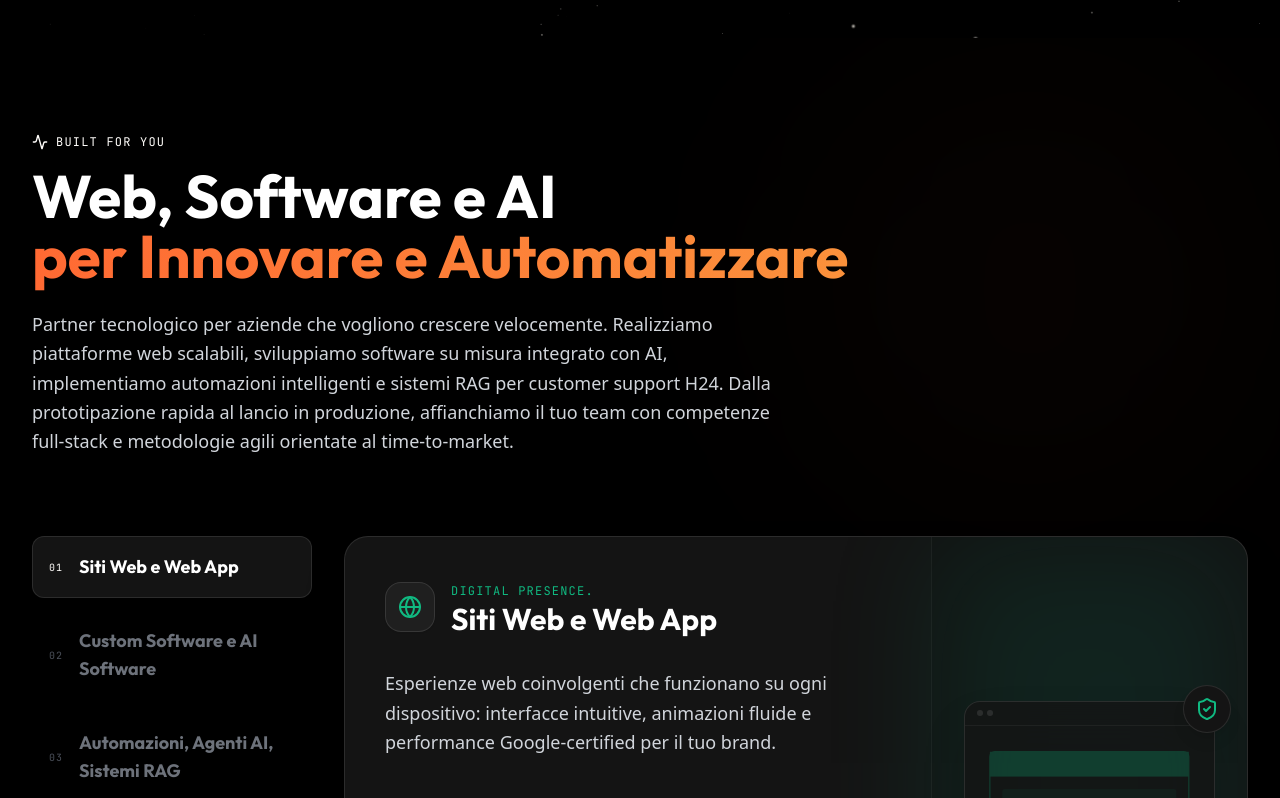
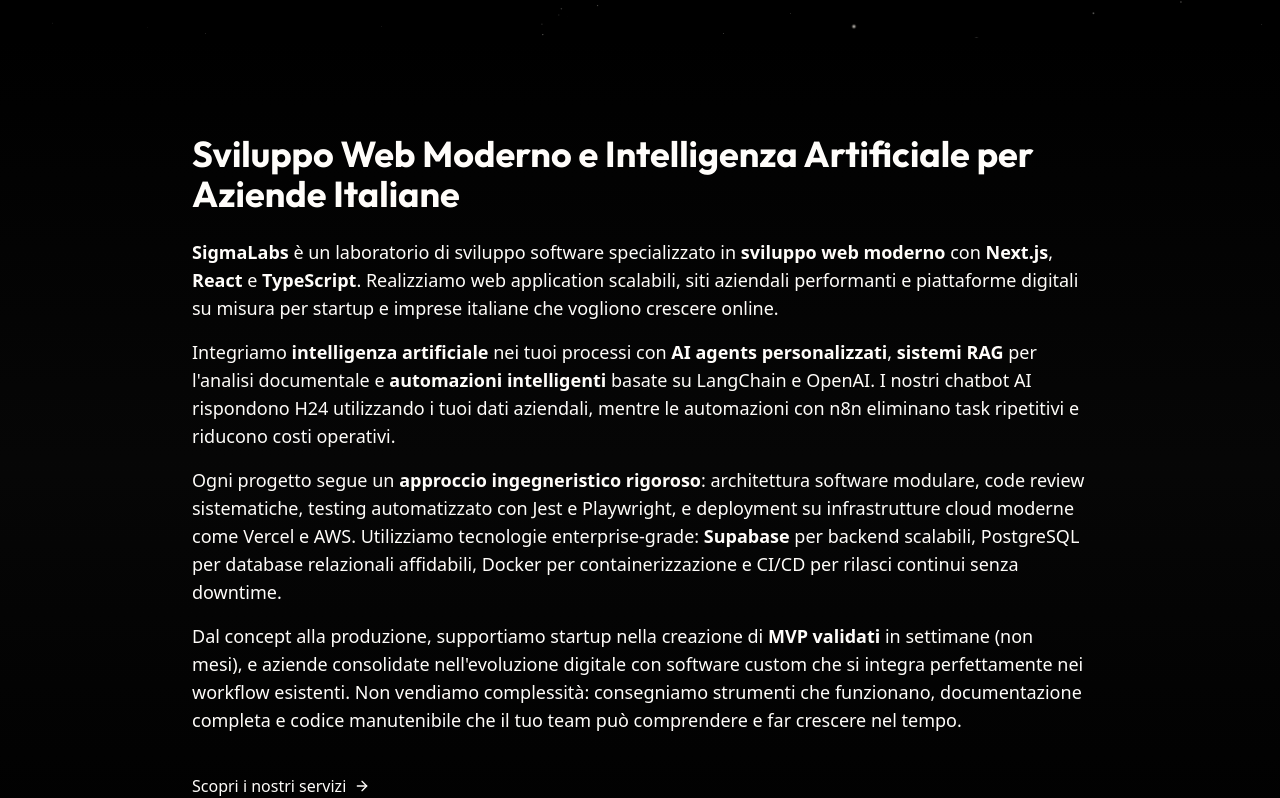
Before and after one commit to simone202120/neuralabs-website, a Next.js app: page / in a window 1280 px wide. Shown: the part 762-1560 px from the top of the page. Built offline with nearby package versions, Linux system fonts and the light colour scheme.

Commit message:
MODIFICHE SEZIONE DOPO HERO

```diff
--- a/src/app/page.tsx
+++ b/src/app/page.tsx
@@ -13,6 +13,9 @@ export default function Home() {
   return (
     <main>
       <HeroSection />
+
+      <SEOContent />
+
       <ServicesPreview />
 
       {/*
@@ -32,8 +35,6 @@ export default function Home() {
       {/* <Methodology_Concrete /> */}
       <MethodologyPipeline />
 
-      <SEOContent />
-
       <BookingOptions />
     </main>
   )
--- a/src/components/sections/SEOContent.tsx
+++ b/src/components/sections/SEOContent.tsx
@@ -1,80 +1,78 @@
+'use client'
+
 import { Container } from '@/components/ui/Container'
 import { Section } from '@/components/ui/Section'
+import { FadeIn } from '@/components/animations'
+import { ArrowRight } from 'lucide-react'
+import Link from 'next/link'
+import { cn } from '@/lib/utils'
 
 export function SEOContent() {
   return (
-    <Section className="py-20 bg-slate-50 dark:bg-slate-900">
-      <Container>
-        <div className="max-w-4xl mx-auto prose prose-slate dark:prose-invert">
-          <h2 className="text-3xl font-display font-bold mb-6">
-            Sviluppo Web Moderno e Soluzioni AI per Aziende Italiane
-          </h2>
+    <Section className="relative py-12 md:py-16 overflow-hidden">
+      {/* Subtle Background */}
+      <div className="absolute inset-0 pointer-events-none bg-gradient-to-b from-transparent via-surface/30 to-transparent" />
 
-          <p className="text-lg text-slate-700 dark:text-gray-300 leading-relaxed mb-6">
-            <strong>SigmaLabs</strong> è un'agenzia italiana specializzata in{' '}
-            <strong>sviluppo web moderno</strong> e{' '}
-            <strong>intelligenza artificiale applicata</strong>. Il nostro team
-            di sviluppatori esperti realizza web application con{' '}
-            <strong>Next.js</strong>, <strong>React</strong> e{' '}
-            <strong>TypeScript</strong>, garantendo codice di qualità
-            enterprise, scalabile e manutenibile nel tempo.
-          </p>
+      <Container className="relative z-10">
+        <FadeIn>
+          <div className="max-w-4xl mx-auto">
+            {/* Main Content Block */}
+            <div className="space-y-6 text-center md:text-left">
+              <h2 className="text-2xl md:text-3xl lg:text-4xl font-display font-bold text-text-primary leading-tight">
+                Sviluppo Web Moderno e Intelligenza Artificiale per Aziende Italiane
+              </h2>
 
-          <h3 className="text-2xl font-display font-semibold mt-8 mb-4">
-            AI Agents e Sistemi RAG per la Tua Azienda
-          </h3>
+              <div className="space-y-4 text-base md:text-lg text-text-secondary leading-relaxed">
+                <p>
+                  <strong className="text-text-primary">SigmaLabs</strong> è un laboratorio di sviluppo software
+                  specializzato in <strong className="text-text-primary">sviluppo web moderno</strong> con{' '}
+                  <strong className="text-text-primary">Next.js</strong>, <strong className="text-text-primary">React</strong> e{' '}
+                  <strong className="text-text-primary">TypeScript</strong>. Realizziamo web application scalabili,
+                  siti aziendali performanti e piattaforme digitali su misura per startup e imprese italiane che vogliono crescere online.
+                </p>
 
-          <p className="text-lg text-slate-700 dark:text-gray-300 leading-relaxed mb-6">
-            Sviluppiamo <strong>AI agents personalizzati</strong> che
-            automatizzano processi aziendali complessi. I nostri{' '}
-            <strong>sistemi RAG (Retrieval Augmented Generation)</strong>{' '}
-            permettono di interrogare documenti aziendali in linguaggio
-            naturale, mentre le <strong>automazioni intelligenti</strong>{' '}
-            integrate con LangChain e LLM ottimizzano workflow ripetitivi.
-          </p>
+                <p>
+                  Integriamo <strong className="text-text-primary">intelligenza artificiale</strong> nei tuoi processi
+                  con <strong className="text-text-primary">AI agents personalizzati</strong>, <strong className="text-text-primary">sistemi RAG</strong> per
+                  l'analisi documentale e <strong className="text-text-primary">automazioni intelligenti</strong> basate
+                  su LangChain e OpenAI. I nostri chatbot AI rispondono H24 utilizzando i tuoi dati aziendali,
+                  mentre le automazioni con n8n eliminano task ripetitivi e riducono costi operativi.
+                </p>
 
-          <h3 className="text-2xl font-display font-semibold mt-8 mb-4">
-            Tecnologie All&apos;Avanguardia
-          </h3>
+                <p>
+                  Ogni progetto segue un <strong className="text-text-primary">approccio ingegneristico rigoroso</strong>:
+                  architettura software modulare, code review sistematiche, testing automatizzato con Jest e Playwright,
+                  e deployment su infrastrutture cloud moderne come Vercel e AWS. Utilizziamo tecnologie
+                  enterprise-grade: <strong className="text-text-primary">Supabase</strong> per backend scalabili,
+                  PostgreSQL per database relazionali affidabili, Docker per containerizzazione e CI/CD
+                  per rilasci continui senza downtime.
+                </p>
 
-          <ul className="list-disc list-inside space-y-3 text-slate-700 dark:text-gray-300 mb-6">
-            <li>
-              <strong>Next.js 14 con App Router</strong>: performance ottimali e
-              SEO nativo
-            </li>
-            <li>
-              <strong>TypeScript</strong>: code quality e riduzione bug del 40%
-            </li>
-            <li>
-              <strong>Supabase</strong>: database PostgreSQL, autenticazione e
-              real-time
-            </li>
-            <li>
-              <strong>LangChain</strong>: orchestrazione LLM e AI chains
-            </li>
-            <li>
-              <strong>Tailwind CSS</strong>: design system scalabile e
-              responsive
-            </li>
-            <li>
-              <strong>Testing automatizzato</strong>: Jest, React Testing
-              Library, Playwright
-            </li>
-          </ul>
+                <p>
+                  Dal concept alla produzione, supportiamo startup nella creazione di <strong className="text-text-primary">MVP validati</strong> in
+                  settimane (non mesi), e aziende consolidate nell'evoluzione digitale con software custom che
+                  si integra perfettamente nei workflow esistenti. Non vendiamo complessità: consegniamo
+                  strumenti che funzionano, documentazione completa e codice manutenibile che il tuo team può
+                  comprendere e far crescere nel tempo.
+                </p>
+              </div>
 
-          <h3 className="text-2xl font-display font-semibold mt-8 mb-4">
-            Perché Scegliere SigmaLabs?
-          </h3>
-
-          <p className="text-lg text-slate-700 dark:text-gray-300 leading-relaxed">
-            Ogni progetto segue un{' '}
-            <strong>metodo ingegneristico rigoroso</strong>: architettura
-            modulare, code review sistematiche, documentazione completa e
-            deployment su infrastrutture moderne (Vercel, AWS). Non realizziamo
-            solo software che funziona oggi, ma sistemi che evolvono con il tuo
-            business per anni.
-          </p>
-        </div>
+              {/* CTA Inline */}
+              <div className="pt-4">
+                <Link
+                  href="/servizi"
+                  className={cn(
+                    'inline-flex items-center gap-2 text-primary hover:text-primary/80',
+                    'font-medium transition-colors group'
+                  )}
+                >
+                  Scopri i nostri servizi
+                  <ArrowRight className="w-4 h-4 group-hover:translate-x-1 transition-transform" />
+                </Link>
+              </div>
+            </div>
+          </div>
+        </FadeIn>
       </Container>
     </Section>
   )
```
